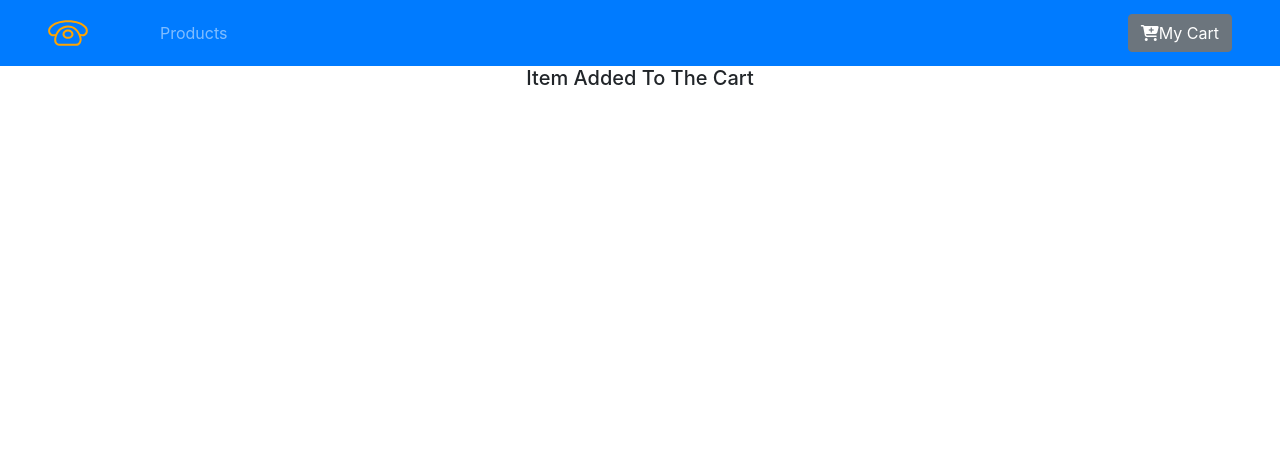
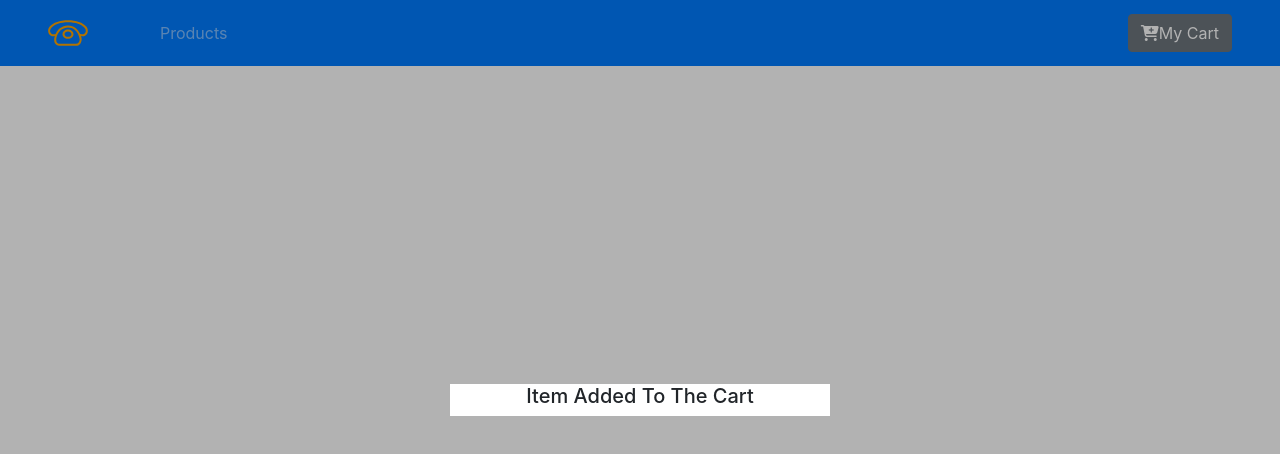
Before and after one commit to NickSolante/cart, a React (Create React App) app: page /cart in a window 1280 px wide. Shown: the top 454 px of the page. Built offline with nearby package versions, Linux system fonts and the light colour scheme.

Commit message:
syling of modal with styled components

```diff
--- a/src/components/Modal.js
+++ b/src/components/Modal.js
@@ -17,7 +17,10 @@ function Modal() {
             <ModalContainer>
               <div className='container'>
                 <div className='row'>
-                  <div className='col-8 mx-auto col-md-6 col-lg-4 text-center text-capitalize'>
+                  <div
+                    id='modalCon'
+                    className='col-8 mx-auto col-md-6 col-lg-4 text-center text-capitalize'
+                  >
                     <h5>Item added to the cart</h5>
                   </div>
                 </div>
@@ -32,4 +35,17 @@ function Modal() {
 
 export default Modal
 
-const ModalContainer = styled.div``
+const ModalContainer = styled.div`
+  position: fixed;
+  top: 0;
+  left: 0;
+  right: 0;
+  bottom: 0;
+  background: rgba(0, 0, 0, 0.3);
+  display: flex;
+  align-items: center;
+  justify-content: center;
+  #modalCon {
+    background: white;
+  }
+`
```
